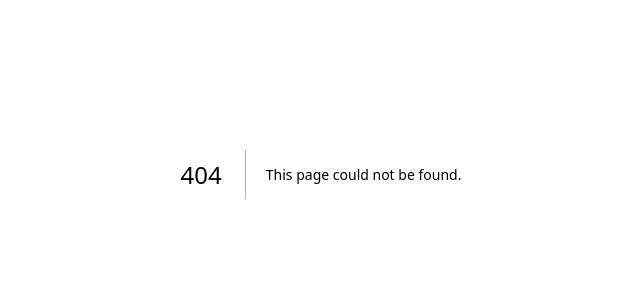
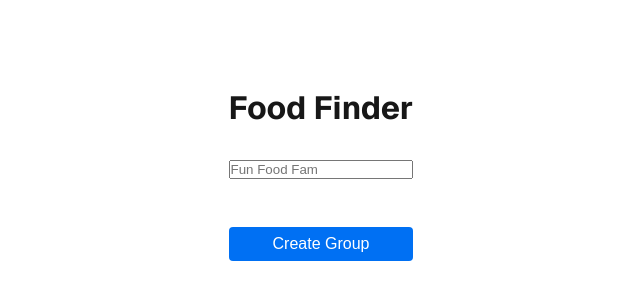
Before and after one commit to brooklyn204/food-rank, a Next.js app in the folder frontend/: page /new in a window 1280 px wide. Before the commit this address had no page. Shown: the part 226-526 px from the top of the page, without its empty margins (319-959 px from the left). Built offline with nearby package versions, Linux system fonts and the light colour scheme.

Commit message:
add template group creation page

```diff
--- /dev/null
+++ b/frontend/app/new/page.jsx
@@ -0,0 +1,50 @@
+'use client';
+import { useState } from 'react';
+import { useRouter, useSearchParams } from 'next/navigation';
+import styles from "../page.module.css";
+import Location from '../../lib/models/Location';
+
+export default function New() {
+    const [groupName, setGroupName] = useState('');
+    const [locations, setLocations] = useState([new Location({ name: 'Location 1' }), new Location({ name: 'Location 2' })]);
+    const defaultText = "Fun Food Fam" // TODO: pick better default text (maybe have load from config file?)
+    const router = useRouter();
+    const redirectPage = 'dashboard';
+
+    const handleSubmit = (e) => {
+        e.preventDefault(); // Prevent page reload (to preserve logs) TODO: remove this? IDK what the implications are
+        const groupId = 1234; // TODO: submit name + locations to the server, get back group ID
+        console.log('Submitted goup', groupName, 'with id', groupId,'and locations:', locations);
+
+        router.push(`/${redirectPage}?id=${encodeURIComponent(groupId)}`);
+    };
+
+    return (
+    <div className={styles.page}>
+      <main className={styles.main}>
+        <h1>Food Finder</h1>
+        <input
+            type="text"
+            value={groupName}
+            onChange={(e) => setGroupName(e.target.value)}
+            placeholder={defaultText}
+        />
+        <button
+        onClick={handleSubmit}
+        style={{ // TODO: make this the same across website (load from CSS file)
+          marginTop: '1rem',
+          padding: '0.5rem 1rem',
+          fontSize: '1rem',
+          borderRadius: '4px',
+          border: 'none',
+          backgroundColor: '#0070f3',
+          color: 'white',
+          cursor: 'pointer',
+        }}>
+            Create Group
+        </button>
+
+      </main>
+    </div>
+  );
+}
--- /dev/null
+++ b/frontend/lib/models/Location.js
@@ -0,0 +1,8 @@
+class Location {
+  constructor({ name, link = '' }) {
+    this.name = name;
+    this.link = link;
+  }
+}
+
+export default Location;
```
